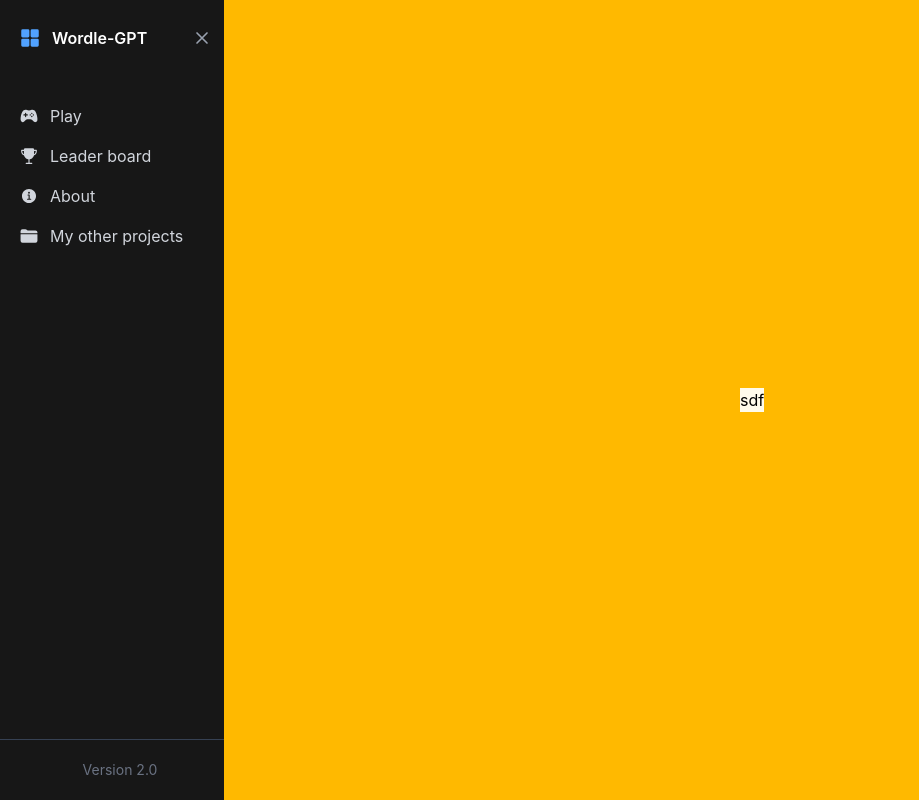
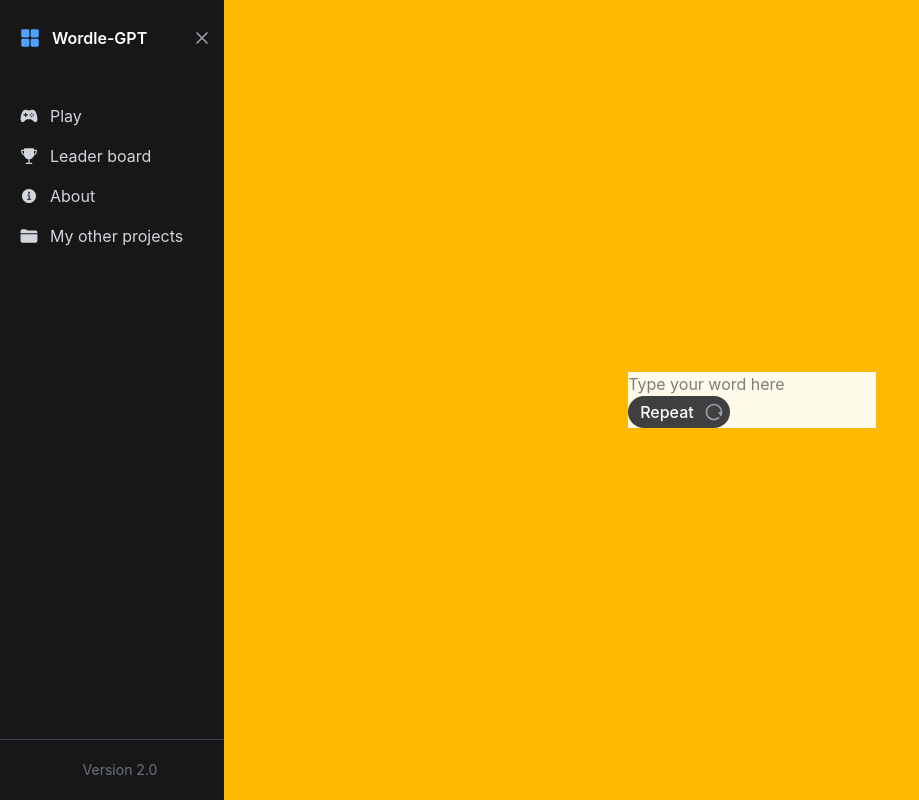
Before and after one commit to kikoDevv/Wordle-GPT, a Next.js app: page / in a window 1280 px wide. Shown: the whole page, without its empty margins (0-919 px from the left). Built offline with nearby package versions, Linux system fonts and the light colour scheme.

Commit message:
added the button with icons and rotate effect

```diff
--- a/src/UI/sidebar/Sidebar.tsx
+++ b/src/UI/sidebar/Sidebar.tsx
@@ -64,7 +64,9 @@ export default function Sidebar() {
       <button
         onClick={() => setIsOpen(true)}
         className={`fixed top-4 left-4 z-50 ${
-          isOpen ? "opacity-0 scale-10 transition-all duration-200 ease-in-out" : "opacity-100 hover:cursor-pointer scale-150 transition-all duration-900 ease-in-out"
+          isOpen
+            ? "opacity-0 scale-10 transition-all duration-200 ease-in-out"
+            : "opacity-100 hover:cursor-pointer scale-150 transition-all duration-900 ease-in-out"
         }`}>
         <svg width="24" height="24" viewBox="0 0 24 24" fill="none" stroke="white" xmlns="http://www.w3.org/2000/svg">
           <path
--- a/src/app/page.tsx
+++ b/src/app/page.tsx
@@ -1,7 +1,38 @@
+"use client";
+import { useState } from "react";
+import { RiRestartLine, RiRestartFill } from "react-icons/ri";
+
 export default function Home() {
-  return <div className="flex w-full items-center justify-center bg-amber-400">
-		<div className="bg-amber-50 h-fit">
-			sdf
-		</div>
-	</div>;
+  const [isRepeat, setRepeat] = useState(false);
+
+  return (
+    <div className="flex w-full items-center justify-center bg-amber-400">
+      <div className="bg-amber-50">
+        <input type="text" placeholder="Type your word here" />
+        {/*--------- buttons section ----------*/}
+				{/*---------Repeat btn----------*/}
+        <div className="flex">
+          <button
+            onClick={() => setRepeat(!isRepeat)}
+            className="bg-neutral-700 pl-3 pr-1 py-1 text-white rounded-full hover:bg-neutral-600 cursor-pointer transition-all duration-300 text-center flex items-center gap-2 relative overflow-hidden">
+            <p className="font-medium">Repeat</p>
+            <div className="relative w-6 h-6 flex items-center justify-center">
+              <RiRestartFill
+                className={`absolute text-xl text-green-400 scale-130 transition-all duration-500 ease-in-out ${
+                  isRepeat ? "opacity-100 scale-100 rotate-180" : "opacity-0 scale-75 rotate-0"
+                }`}
+              />
+              <RiRestartLine
+                className={`absolute text-xl text-gray-400 transition-all duration-500 ease-in-out ${
+                  isRepeat ? "opacity-0 scale-75 -rotate-180" : "opacity-100 scale-100 rotate-0"
+                }`}
+              />
+            </div>
+          </button>
+        </div>
+				{/*---------cheat btn----------*/}
+
+      </div>
+    </div>
+  );
 }
```
